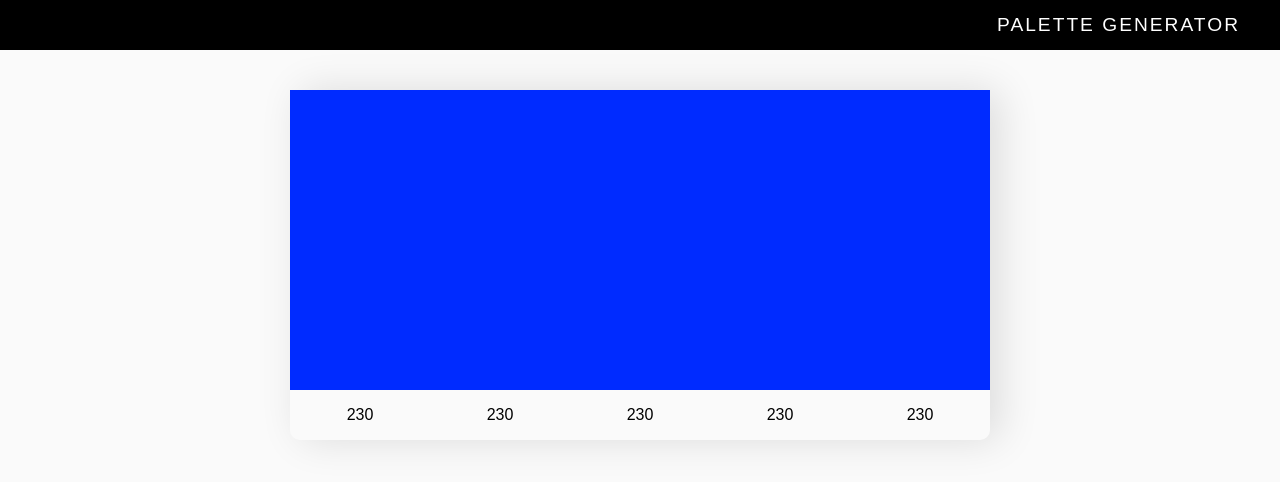
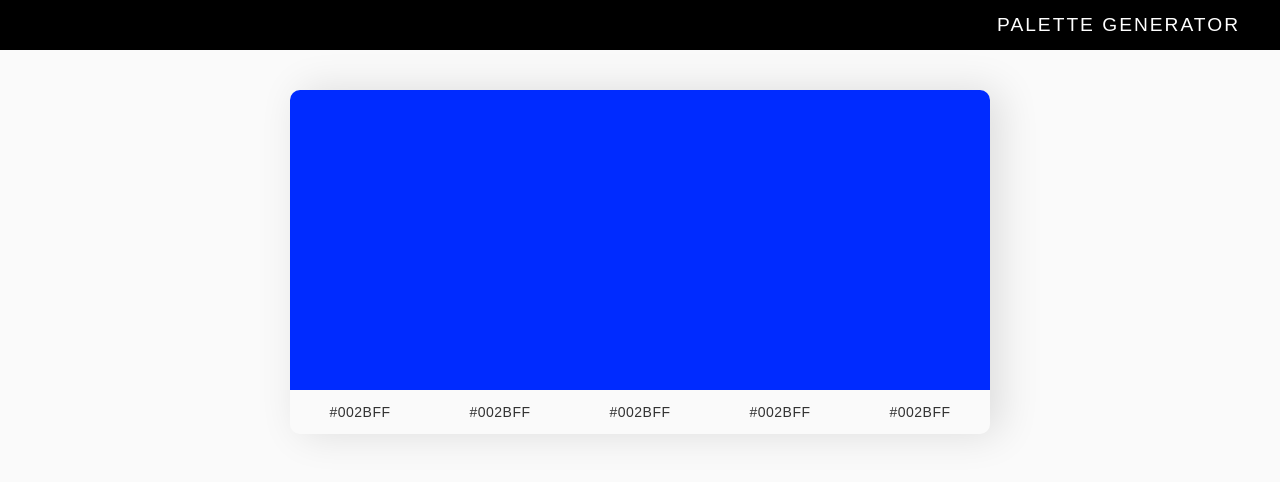
Before and after one commit to eTallang/palette-generator, an Angular app: page / in a window 1280 px wide. Shown: the top 482 px of the page. Built offline with nearby package versions, Linux system fonts and the light colour scheme; a web font is replaced by a local one.

Commit message:
feat(color): convert hsl to hex

```diff
--- a/package.json
+++ b/package.json
@@ -17,6 +17,7 @@
     "@angular/forms": "~8.2.0",
     "@angular/platform-browser": "~8.2.0",
     "@angular/platform-browser-dynamic": "~8.2.0",
+    "color-convert": "^2.0.0",
     "normalize.css": "^8.0.1",
     "rxjs": "~6.4.0",
     "tslib": "^1.10.0",
@@ -27,6 +28,7 @@
     "@angular/cli": "~8.2.1",
     "@angular/compiler-cli": "~8.2.0",
     "@angular/language-service": "~8.2.0",
+    "@types/color-convert": "^1.9.0",
     "@types/jasmine": "~3.3.8",
     "@types/jasminewd2": "~2.0.3",
     "@types/node": "~8.9.4",
--- a/src/app/app.component.scss
+++ b/src/app/app.component.scss
@@ -18,6 +18,7 @@ main {
 
 .colors {
   border-radius: 10px;
+  overflow: hidden;
   box-shadow: 10px 0 40px rgba(0, 0, 0, 0.12);
   display: flex;
   width: 100%;
--- a/src/app/color/color.component.html
+++ b/src/app/color/color.component.html
@@ -1,2 +1,2 @@
 <div class="color" [ngStyle]="{'background-color': 'hsl(' + h + ', ' + s + '%, ' + l + '%)'}"></div>
-<p>{{h}}</p>
+<p class="hex">#{{hex}}</p>
--- a/src/app/color/color.component.scss
+++ b/src/app/color/color.component.scss
@@ -2,6 +2,9 @@
   height: 300px;
 }
 
-p {
+.hex {
   text-align: center;
+  letter-spacing: .5px;
+  color: rgba(0, 0, 0, .8);
+  font-size: .875rem;
 }
--- a/src/app/color/color.component.ts
+++ b/src/app/color/color.component.ts
@@ -1,12 +1,19 @@
-import { Component, Input } from '@angular/core';
+import { Component, Input, OnChanges } from '@angular/core';
+import * as convert from 'color-convert';
 
 @Component({
   selector: 'app-color',
   templateUrl: './color.component.html',
   styleUrls: ['./color.component.scss']
 })
-export class ColorComponent {
+export class ColorComponent implements OnChanges {
   @Input() h: number;
   @Input() s: number;
   @Input() l: number;
+
+  hex: string;
+
+  ngOnChanges() {
+    this.hex = convert.hsl.hex([this.h, this.s, this.l]);
+  }
 }
```
Also changed, not shown: 1 other file (tests, documents, lock files or other folders).
